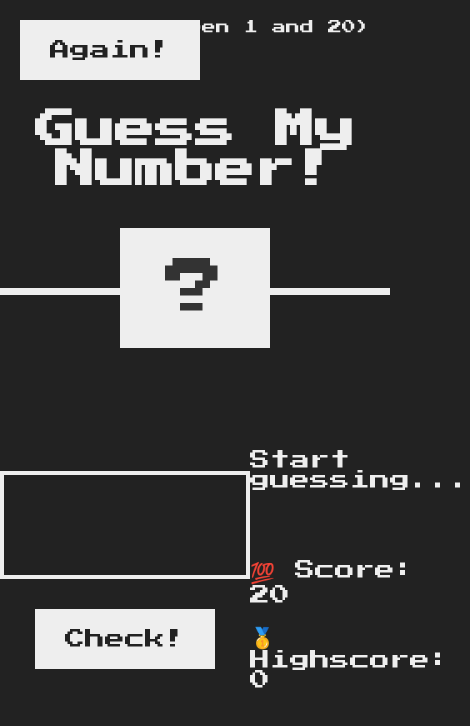
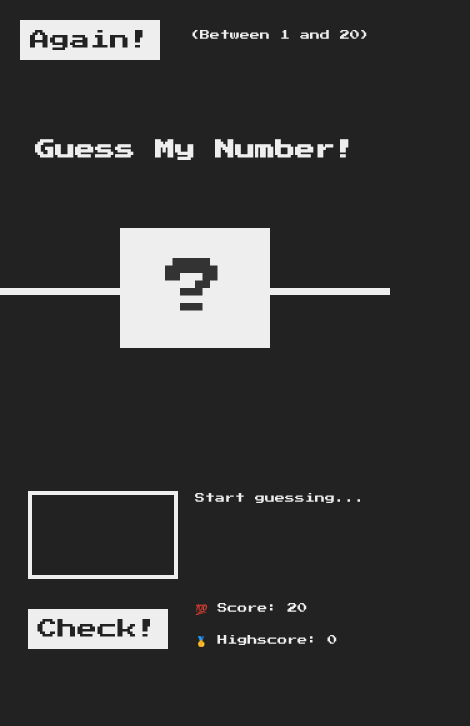
Before and after one commit to kajetan-witkowski/GuessMyNumber, a plain HTML site: page index.html in a window 390 px wide. Shown: the whole page, 470 px wide, since content can reach past the window. Drawn offline with Linux system fonts and the light colour scheme.

Commit message:
Adding media querie

```diff
--- a/style.css
+++ b/style.css
@@ -117,3 +117,27 @@ h1 {
 .label-score {
   margin-bottom: 2rem;
 }
+
+@media (max-width: 420px) {
+  h1 {
+    font-size: 2rem;
+  }
+  .btn {
+    padding: 1rem 1rem;
+  }
+  .between {
+    font-size: 1rem;
+    top: 3rem;
+  }
+  .guess {
+    padding: 1.5rem;
+    width: 15rem;
+    margin-left: 1rem;
+  }
+  .right {
+    font-size: 1rem;
+  }
+  .main {
+    height: 20rem;
+  }
+}
```
